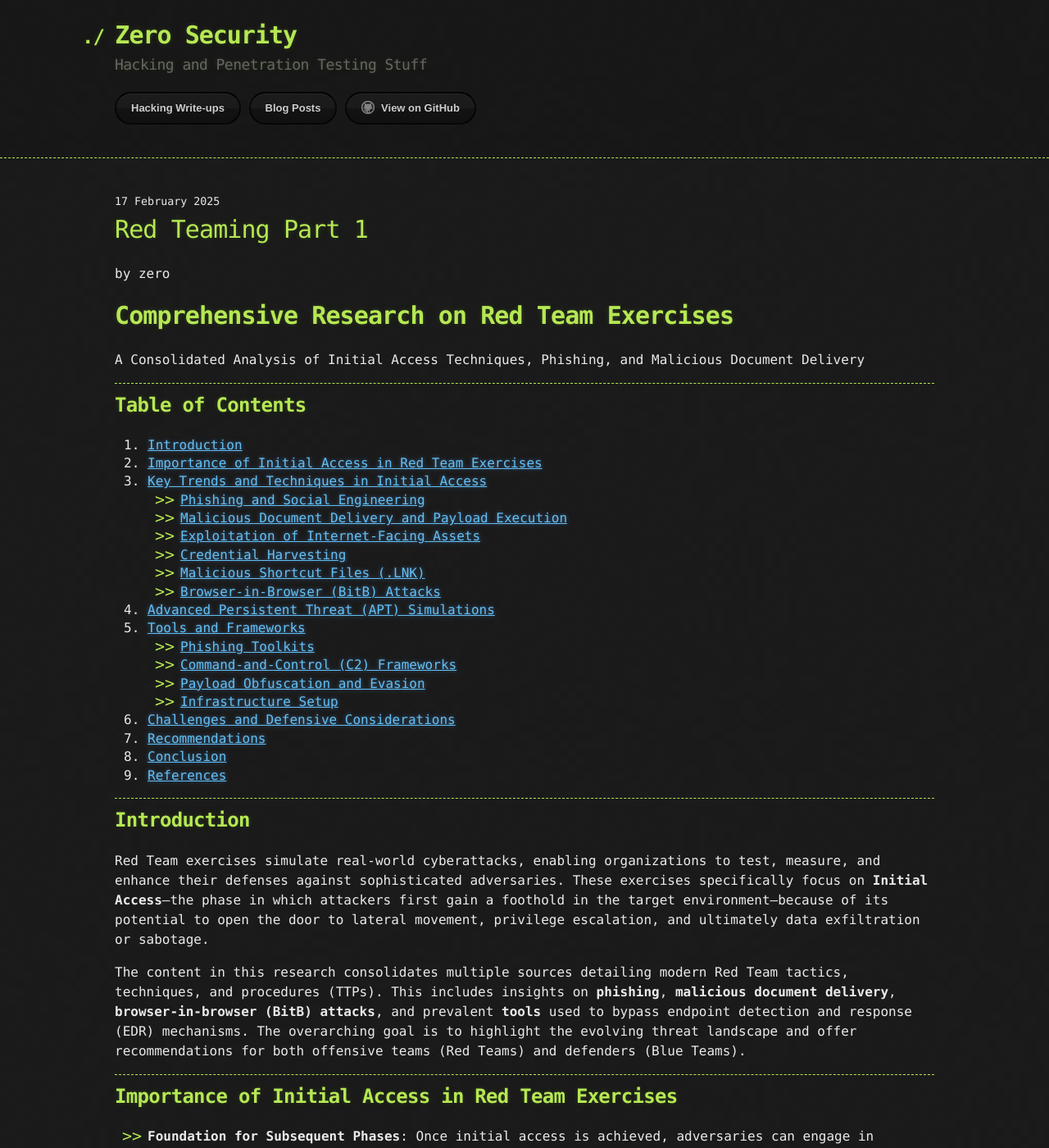
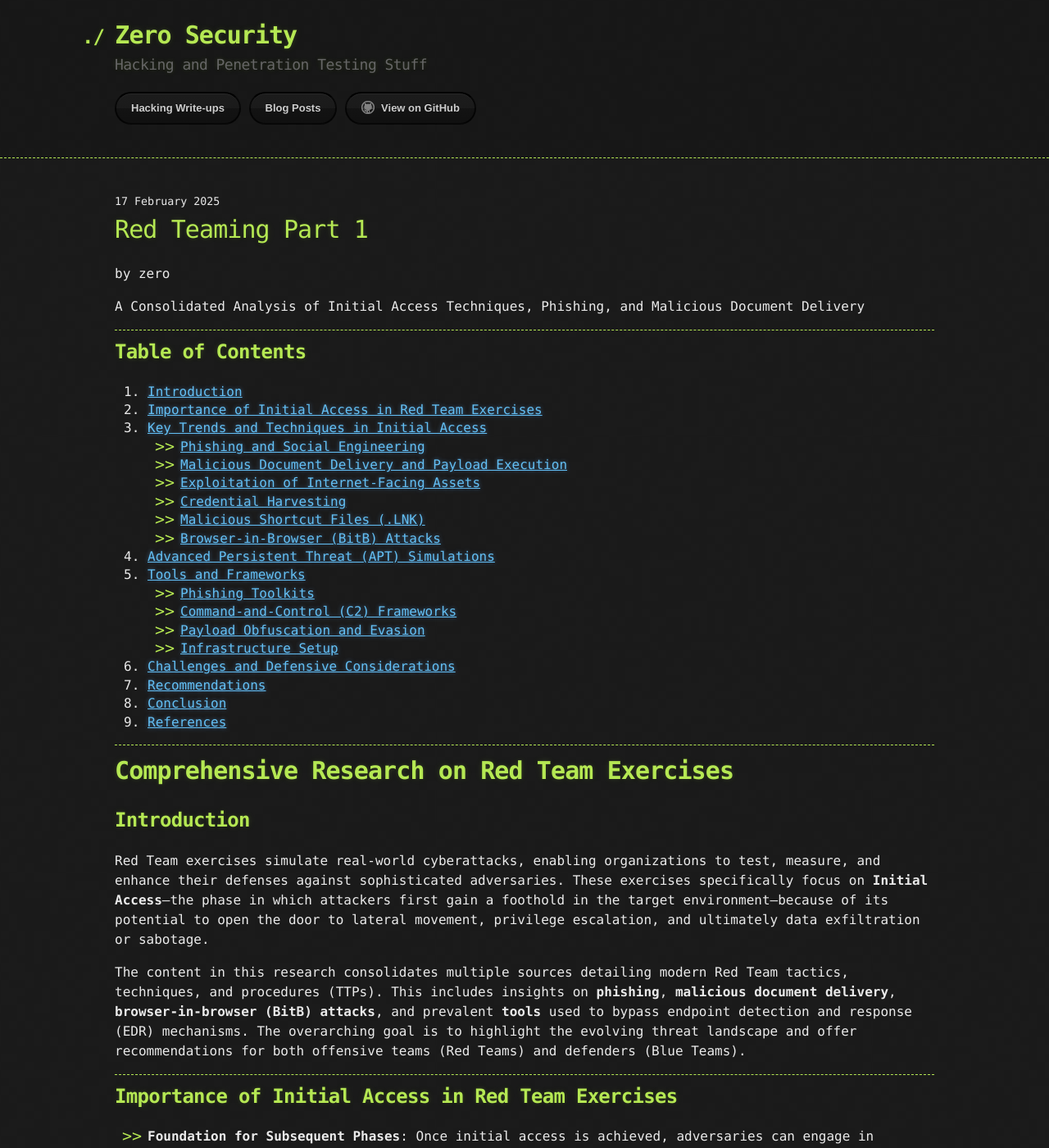
Before and after one commit to SV-ZeroOne/sv-zeroone.github.io, a Jekyll site: the page built from _posts/2025-02-17-red-teaming-part-1.md, in a window 1280 px wide and 1400 px high. Shown: the whole window at 82% size. Built offline with Jekyll 4.4.1, drawn with Linux system fonts in a browser that asks for light colours; part of the change alters nothing that is shown.

```diff
--- a/_posts/2025-02-17-red-teaming-part-1.md
+++ b/_posts/2025-02-17-red-teaming-part-1.md
@@ -4,7 +4,6 @@ author: zero
 tags: redteaming phishing initialaccess
 ---
 
-# **Comprehensive Research on Red Team Exercises**
 A Consolidated Analysis of Initial Access Techniques, Phishing, and Malicious Document Delivery
 
 ---
@@ -32,6 +31,7 @@ A Consolidated Analysis of Initial Access Techniques, Phishing, and Malicious Do
 
 ---
 
+# **Comprehensive Research on Red Team Exercises**
 ## **Introduction**
 Red Team exercises simulate real-world cyberattacks, enabling organizations to test, measure, and enhance their defenses against sophisticated adversaries. These exercises specifically focus on **Initial Access**—the phase in which attackers first gain a foothold in the target environment—because of its potential to open the door to lateral movement, privilege escalation, and ultimately data exfiltration or sabotage.
 
```
